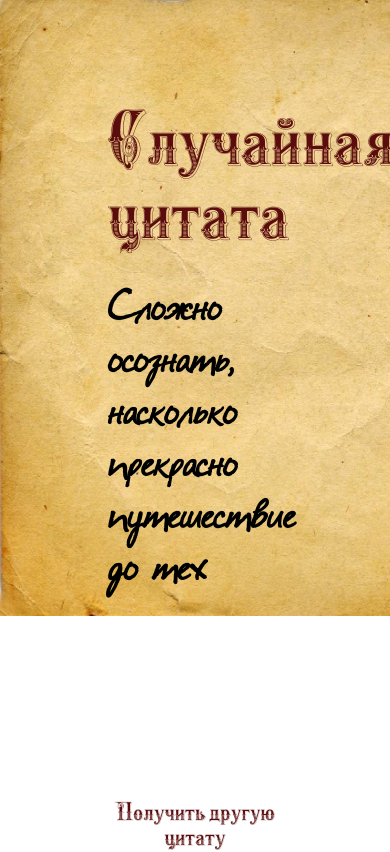
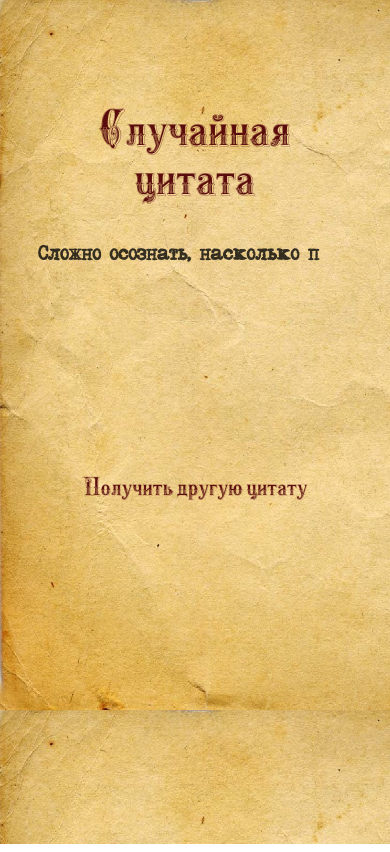
Before and after one commit to Manakovnik/gitRandomQuote, a plain HTML site: page index.html in a window 390 px wide. Both pictures are taken after a click on the button "Получить цитату". Drawn offline with Linux system fonts and the light colour scheme.

Commit message:
add audio support of typing text and @media for mobile

```diff
--- a/index.html
+++ b/index.html
@@ -3,8 +3,14 @@
   <head>
     <meta charset="UTF-8" />
     <meta name="viewport" content="width=device-width, initial-scale=1.0" />
-    <title>Document</title>
-    <link rel="stylesheet" href="style.css" />
+    <title>Random Quote</title>
+    <link
+      rel="shortcut icon"
+      href="/img/Random-Quote.ico"
+      type="image/x-icon"
+    />
+    <link rel="stylesheet" href="styles/style.css" />
+    <link rel="stylesheet" href="styles/media.css" />
   </head>
   <body>
     <script src="main.js" type="module"></script>
--- a/main.js
+++ b/main.js
@@ -7,9 +7,11 @@ let str = str1.concat(str2, str3, str4, str5, str6, str7);
 const regExpQuote = /(?<=[«])[^»]+/gm; //  все что внутри кавычек
 const regExpAuthor = /(?<=[»])[^«]+/gm; //  все что после кавычек и до кавычек
 
+// помещаем результаты поиска в массивы
 const quotesArrey = [...str.matchAll(regExpQuote)];
 const authorArrey = [...str.matchAll(regExpAuthor)];
 
+// создаем разметку страницы
 const wrapper = document.createElement("div");
 wrapper.classList.add("wrapper");
 
@@ -23,18 +25,30 @@ button.classList.add("btn");
 
 const qouteWrapper = document.createElement("div");
 
+// создаем аудио для озвучки процесса печатания текста
+const audioTyping = document.createElement("audio");
+audioTyping.src = "/sounds/typing-text.mp3";
+audioTyping.autoplay = true;
+
+const audioSignature = document.createElement("audio");
+audioSignature.src = "/sounds/signature.mp3";
+audioSignature.autoplay = true;
+
+// что происходит при нажатии на кнопку
 button.onclick = () => {
   button.classList.add("btn-active");
   qouteWrapper.innerHTML = "";
-  let index = Math.floor(Math.random() * quotesArrey.length);
 
+  let index = Math.floor(Math.random() * quotesArrey.length); //создаем случайное число
+
+  //создаем разметку цитаты и подписи
   qouteWrapper.classList.add("quote__wrapper");
   const quote = document.createElement("h2");
   quote.classList.add("quote__text");
   const author = document.createElement("p");
   author.classList.add("quote__author");
 
-  // получаем массив из строки
+  // функция получения массив из строки
   function getArrayFromString(arr) {
     const arrey = Array.from(arr[index]);
     const letters = arrey[0].split("");
@@ -48,30 +62,41 @@ button.onclick = () => {
   let text = "";
   let signature = "";
 
+  //выводим текст цитаты по 1 букве с интервалом
   function printText() {
+    audioTyping.play(); //запускаем аудио поток
+
     let interval = setTimeout(() => {
       text += getArrayFromString(quotesArrey)[count];
       quote.textContent = text;
       count++;
+
       if (count >= getArrayFromString(quotesArrey).length) {
+        audioTyping.pause(); //останавливаем аудио поток
         count = 0;
-        printSignature();
+
+        printSignature(); //когда вся цитата напечатана начинаем выводить подпись
         return true;
       }
       printText();
-    }, 50);
+    }, 100);
   }
   printText();
 
   function printSignature() {
+    audioSignature.play();
+
     let interval = setTimeout(() => {
       signature += getArrayFromString(authorArrey)[count];
       author.textContent = signature;
       count++;
+
       if (count >= getArrayFromString(authorArrey).length) {
+        audioSignature.pause();
         count = 0;
         return true;
       }
+
       printSignature();
     }, 50);
   }
@@ -85,4 +110,4 @@ button.onclick = () => {
 
 wrapper.append(title, qouteWrapper, button);
 
-document.body.append(wrapper);
+document.body.append(wrapper, audioTyping, audioSignature);
--- /dev/null
+++ b/styles/media.css
@@ -0,0 +1,62 @@
+@media (max-width: 1024px) {
+  .title {
+    font-size: 40px;
+    margin-bottom: 20px;
+  }
+
+  .quote__wrapper {
+    height: 300px;
+  }
+
+  .quote__text {
+    font-size: 32px;
+    margin-bottom: 10px;
+  }
+
+  .quote__author {
+    font-size: 32px;
+    width: 240px;
+    padding-left: 100px;
+  }
+
+  .btn {
+    font-size: 20px;
+  }
+
+  .btn-active {
+    padding-top: 100px;
+  }
+}
+
+@media (max-width: 768px) {
+  .wrapper {
+    margin: 0 30px;
+    height: 100%;
+  }
+
+  .quote__author {
+    right: 0;
+    padding-left: 100px;
+  }
+  .quote__text {
+    font-size: 24px;
+  }
+
+  .btn {
+    margin-bottom: 200px;
+  }
+
+  .btn-active {
+    margin-bottom: 200px;
+  }
+}
+
+@media (max-width: 540px) {
+  .quote__wrapper {
+    height: 150px;
+  }
+
+  .quote__text {
+    font-size: 18px;
+  }
+}
--- /dev/null
+++ b/styles/style.css
@@ -0,0 +1,86 @@
+@font-face {
+  font-family: quote;
+  src: url(/fonts/Quote-text.ttf);
+}
+
+@font-face {
+  font-family: author;
+  src: url(/fonts/author.ttf);
+}
+
+@font-face {
+  font-family: title;
+  src: url(/fonts/title.ttf);
+}
+
+@font-face {
+  font-family: type-mashine;
+  src: url(/fonts/type-mashine.ttf);
+}
+
+body {
+  background-image: url(/img/background.jpg);
+  /* background-repeat: no-repeat; */
+  background-size: cover;
+  position: relative;
+}
+
+.wrapper {
+  margin: 0 100px;
+  /* height: 600px; */
+  display: flex;
+  flex-direction: column;
+  justify-content: space-between;
+}
+
+.title {
+  margin: 0;
+  margin-top: 100px;
+  text-align: center;
+  font-family: title;
+  font-size: 60px;
+  font-weight: 200;
+  color: rgb(91, 13, 13);
+}
+
+.quote__text {
+  font-family: type-mashine;
+  font-size: 40px;
+  margin-bottom: 0;
+  color: rgba(6, 6, 6, 0.8);
+}
+
+.quote__author {
+  width: 350px;
+  margin-top: 20px;
+  font-family: author;
+  font-size: 40px;
+  font-weight: 600;
+  position: absolute;
+  right: 100px;
+}
+
+.btn {
+  background: none;
+  border: none;
+  outline: none;
+  font-family: title;
+  font-weight: 200;
+  font-size: 32px;
+  margin: 0 auto;
+  display: block;
+  cursor: pointer;
+  color: rgb(91, 13, 13);
+}
+
+.btn:hover {
+  text-shadow: 1px 5px 7px rgba(128, 55, 55, 0.52);
+}
+
+.btn:active {
+  text-shadow: 2px 4px 12px rgba(52, 22, 22, 0.97);
+}
+
+.btn-active {
+  padding-top: 200px;
+}
```
Also changed, not shown: fonts/type-mashine.ttf (added), img/Random-Quote.ico (added), 3 other files.
